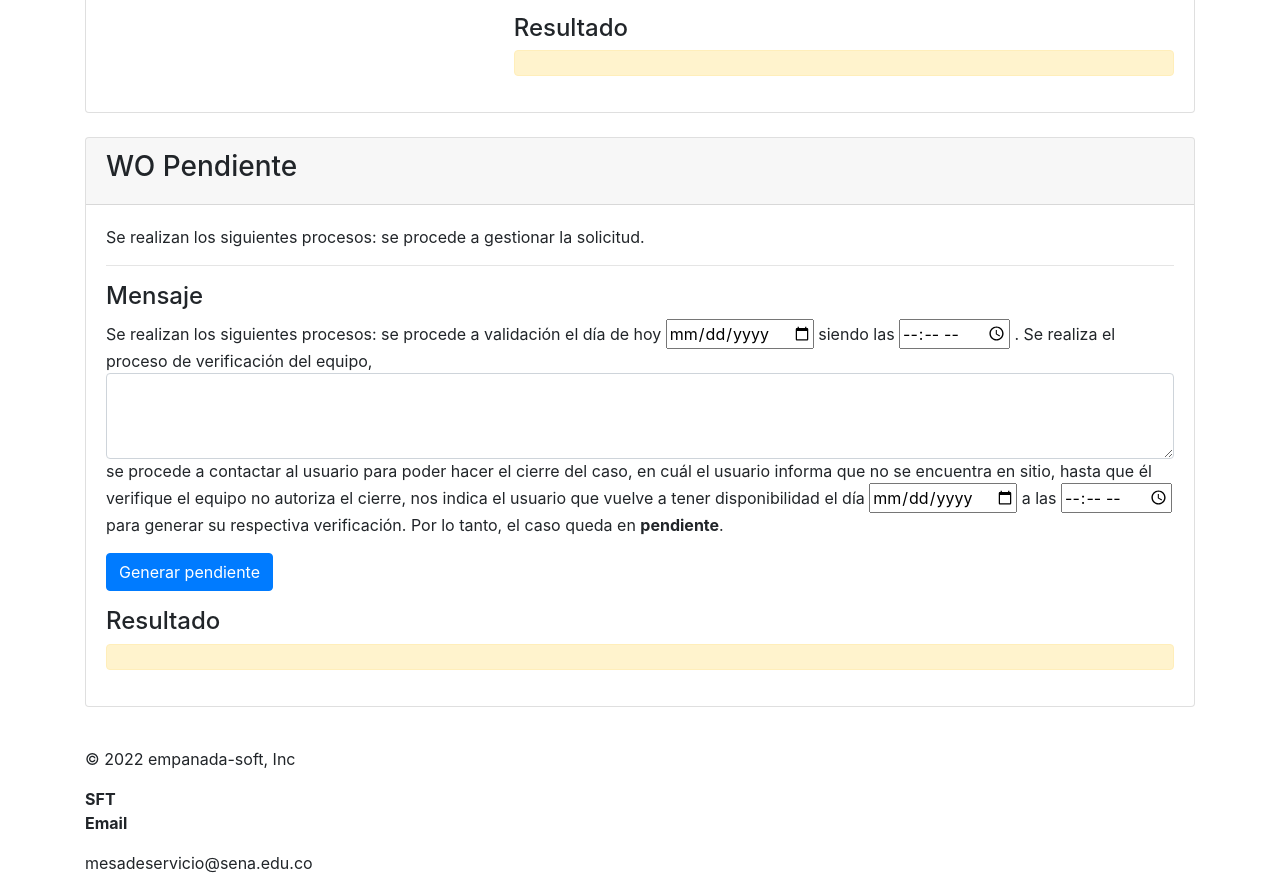
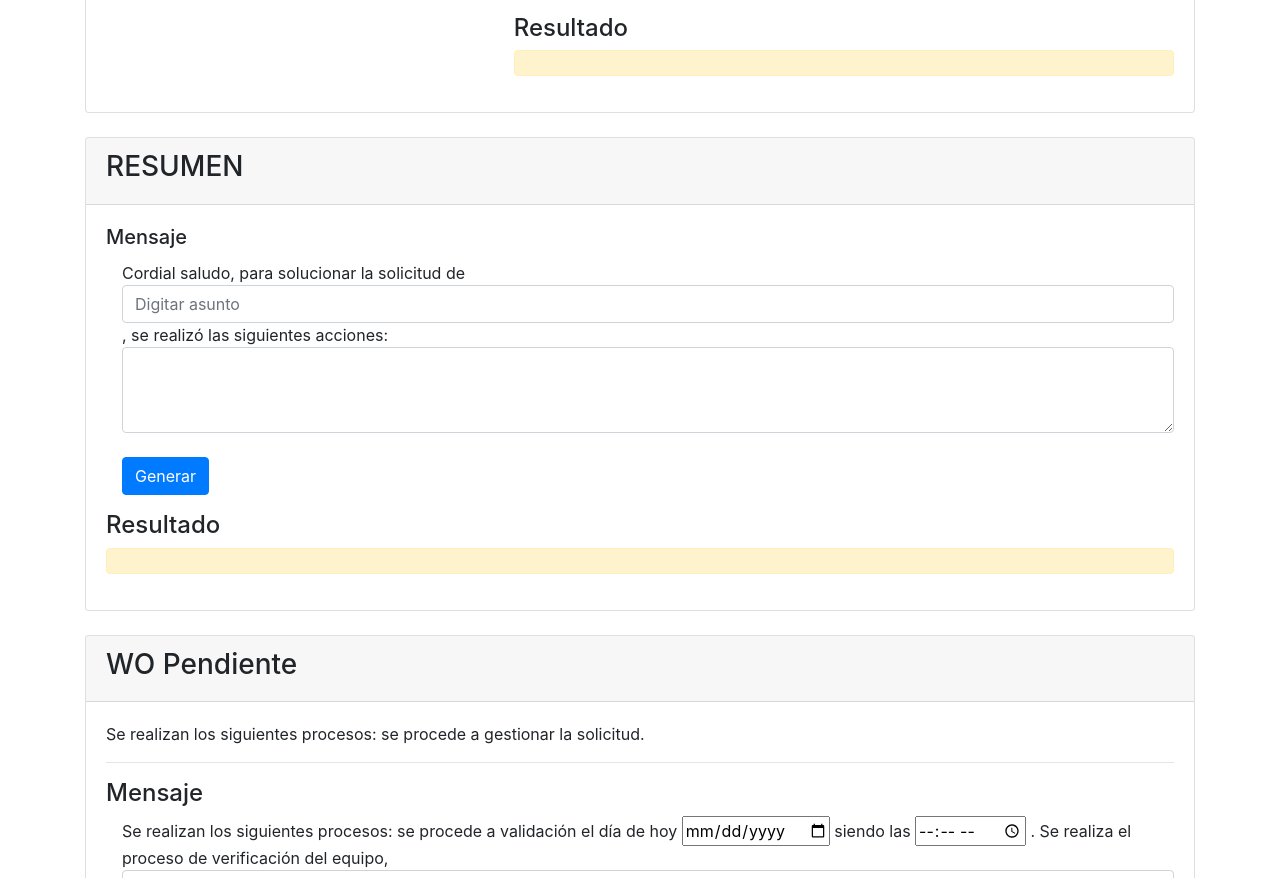
Before and after one commit to jicaicedos/webplantillaincidentes, a website: page pages/plantillas.html in a window 1280 px wide. Shown: the part 1900-2778 px from the top of the page. Drawn offline with nearby package versions, Linux system fonts and the light colour scheme.

Commit message:
nueva funcion-> plantilla para generar RESUMEN

```diff
--- a/pages/plantillas.html
+++ b/pages/plantillas.html
@@ -153,8 +153,7 @@
               <p>El usuario <input name="" id="txtNombreUsuario" placeholder="(nombre y apellido)" />
                 confirma la solución a satisfacción y autorizó el cierre del requerimiento.</p>
               <div class="form-group">
-                <button type="button" class="btn btn-primary" onclick="generarMensajeSolucion()">Generar
-                  solución</button>
+                <button type="button" class="btn btn-primary" onclick="generarMensajeSolucion()">Generar solución</button>
               </div>
             </div>
             <br>
@@ -164,35 +163,33 @@
         </div>
       </div>
     </div>
-    <!--
+
     <br>
     <div class="card">
       <div class="card-header">
-        <h3>Orden de trabajo - WO</h3>
+        <h3>RESUMEN</h3>
       </div>
       <div class="card-body">
-        <p>Se realizan los siguientes procesos: Se procede a gestionar la solicitud.</p>
-        <hr>
         <h5 class="card-title">Mensaje</h5>
-        <form action="./mensaje.html" method="post">
-          <p id="texto">
-            <span id="texto1">Cordial saludo, para solucionar </span>
-            <input class="form-control" type="text" id="asunto" placeholder="Digitar asunto"><span id="texto2"> se
-              ejecutó verificación en sitio </span>
-            <textarea class="form-control" id="mensaje" rows="3"></textarea>
-            <span id="texto3">. Se realizaron pruebas con el usuario</span> <input type="text" id="usuario"
-              placeholder="Nombre del usuario" value=""><span id="texto4">, asistencia adicional al usuario, quien
-              confirma la solución a satisfacción y autorizó el cierre del requerimiento.</span>
+        <form action="" method="post" class="ansform">
+
+          <span id="texto1Resumen">Cordial saludo, para solucionar la solicitud de </span>
+          <input class="form-control" type="text" id="asuntoResumen" placeholder="Digitar asunto">
+
+          <span id="texto2Resumen">, se realizó las siguientes acciones: </span>
+          <textarea class="form-control" id="mensajeResumen" rows="3"></textarea>
+
+          <br>
           <div class="form-group">
-            <button type="button" class="btn btn-primary" onclick="generarMensaje()">Generar</button>
+            <button type="button" class="btn btn-primary" onclick="generarResumen()">Generar</button>
           </div>
-          </p>
+
         </form>
         <h4>Resultado</h4>
-        <p class="alert alert-warning" id="mensajeFinal"></p>
+        <p class="alert alert-warning" id="mensajeFinalResumen"></p>
       </div>
     </div>
-    -->
+
     <br>
     <div class="card">
       <div class="card-header">
@@ -202,7 +199,7 @@
         <p>Se realizan los siguientes procesos: se procede a gestionar la solicitud.</p>
         <hr>
         <h4>Mensaje</h4>
-        <form action="">
+        <form action="" method="post" class="ansform">
           <p id="pendiente">
             <!-- texto1 -->
             <span id="pendiente1">Se realizan los siguientes procesos: se procede a validación el día de hoy </span>
@@ -243,7 +240,7 @@
     <footer class="py-3 my-4 footer">
       <div class="footer-img-empanada">
         <p>&copy; 2022 empanada-soft, Inc</p>
-        <strong>S</strong><img src="./src/img/empanada-soft.png" alt="" /><strong>FT</strong>
+        <strong>S</strong><img src="../src/img/empanada-soft.png" alt="" /><strong>FT</strong>
       </div>
       <div class="footer-img-empanada">
         <p><strong>Email</strong></p>
--- a/src/js/plantillas.js
+++ b/src/js/plantillas.js
@@ -67,3 +67,14 @@ function generarMensajeSolucion() {
 
     document.getElementById("msgFinalSolucion").innerHTML = txtMsgSolucion;
 }
+
+function generarResumen() {
+    console.log('generar Resumen...')
+    let txtaSolicitudUsuario = document.getElementById("asuntoResumen").value;
+    let txtaProcesoRealizado = document.getElementById("mensajeResumen").value;
+
+    let txtMsgSolucion = `Cordial saludo, para solucionar la solicitud de <strong>${txtaSolicitudUsuario}</strong>, se realizó las siguientes acciones: <strong>${txtaProcesoRealizado}</strong>`;
+    let longitudMensaje = txtMsgSolucion.length;
+
+    document.getElementById("mensajeFinalResumen").innerHTML = txtMsgSolucion + '<br>'+(longitudMensaje-35)+' / 255';
+}
```
